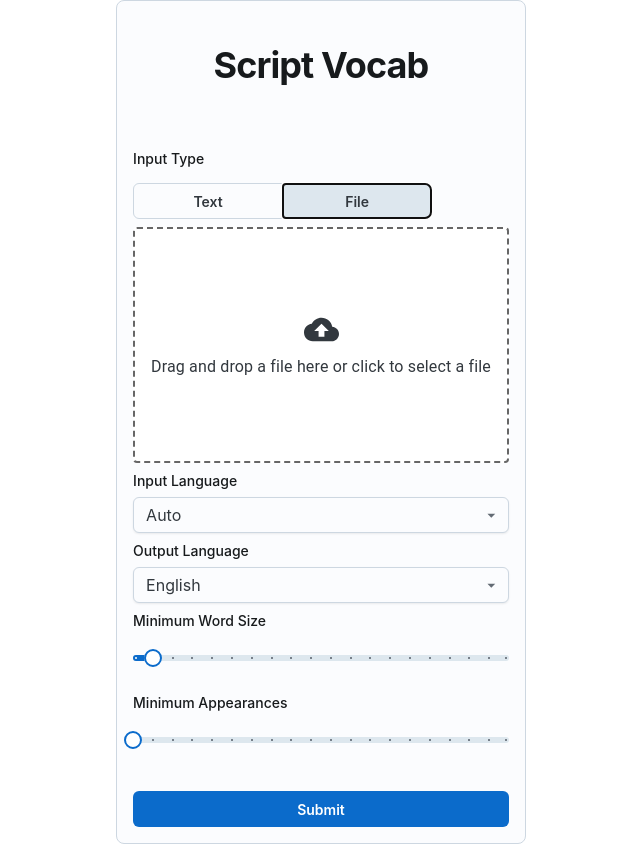
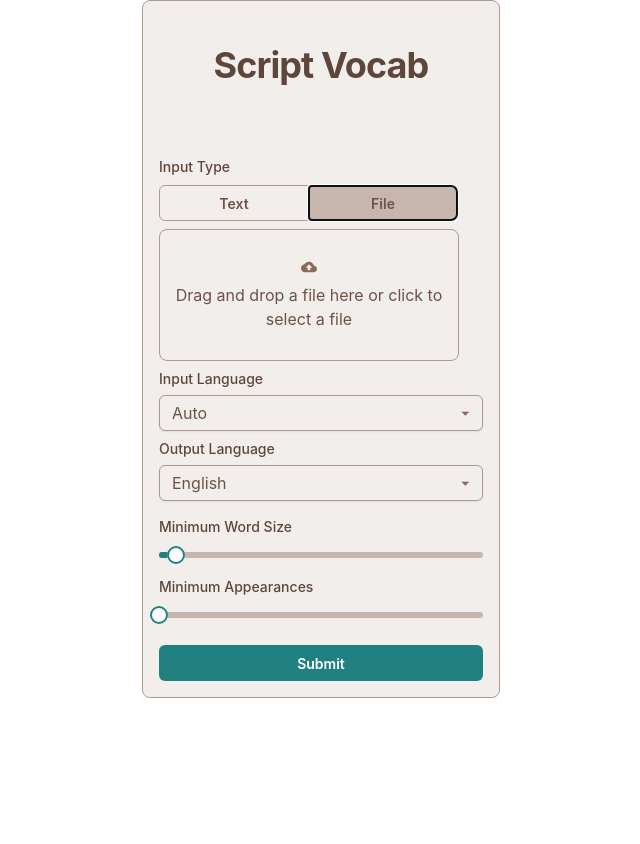
Before and after one commit to Kafelixon/ScribtVocabFrontend, a React (Vite) app: page / in a window 1280 px wide. Both pictures are taken after a click on the button "File". Shown: the whole page, without its empty margins (319-959 px from the left). After the commit the page ends 800 px from the top, so only its background shows below. Built offline with nearby package versions, Linux system fonts and the light colour scheme.

Commit message:
Extended theme with palette and cleaned up code

```diff
--- a/components/DropZone.tsx
+++ b/components/DropZone.tsx
@@ -1,29 +1,23 @@
-import { styled } from '@mui/material/styles';
-import Box from '@mui/material/Box';
-import Typography from '@mui/material/Typography';
+import { Typography, Card, Box } from '@mui/joy';
 import CloudUploadIcon from '@mui/icons-material/CloudUpload';
 import { DragEvent, useState } from 'react';
+import {styled } from '@mui/joy/styles';
 
-const Root = styled('div')(({ theme }) => ({
-    backgroundColor: theme.palette.background.paper,
-    minHeight: 200,
+const Root = styled("div")(({ theme }) => ({
     display: 'flex',
     justifyContent: 'center',
     alignItems: 'center',
-    padding: theme.spacing(2),
-    borderRadius: theme.shape.borderRadius,
-    borderStyle: 'dashed',
-    borderColor: theme.palette.text.secondary,
-    borderWidth: 2,
-    outline: 'none',
-    transition: 'border .24s ease-in-out',
+    borderRadius: 8,
+    borderColor: theme.vars.palette.neutral.outlinedBorder + ' !important',
+    border: 'solid 1px',
     '&:hover': {
-        borderColor: theme.palette.primary.main,
+        borderColor: theme.vars.palette.neutral.outlinedHoverBorder,
     },
 }));
 
 interface DropZoneProps {
     onDrop: (files: File[]) => void;
+    sx?: any;
 }
 
 export default function DropZone({ onDrop }: DropZoneProps) {
@@ -59,15 +53,15 @@ export default function DropZone({ onDrop }: DropZoneProps) {
             onDragLeave={handleDragLeave}
             onDrop={handleDrop}
             style={{ cursor: 'pointer' }}
-            sx={{ ...(highlight && { borderColor: 'primary.main' }) }}
+            sx={{ height: 132, maxWidth: 300, boxSizing: 'border-box' }}
         >
             <input
                 type="file"
                 id="fileInput"
                 style={{ display: 'none' }}
                 onChange={(e) => {
-                    if (e.target.files !== null) {
-                        console.log( e.target.files[0]);
+                    if (e.target.files !== null && e.target.files[0] !== undefined) {
+                        console.log(e.target.files[0]);
                         const filesArray = Array.from(e.target.files);
                         onDrop(filesArray);
                         setSelectedFile(filesArray[0]);
@@ -83,83 +77,20 @@ export default function DropZone({ onDrop }: DropZoneProps) {
                     justifyContent="center"
                     textAlign="center"
                     gap={1}
+                    style={{ cursor: 'pointer' }}
                 >
                     <CloudUploadIcon fontSize="large" />{selectedFile ? (
-                <Typography variant="h6">{selectedFile.name}</Typography>
-            ) : (
-                    <Typography >
-                        Drag and drop a file here or click to select a file
-                    </Typography>
-                )}
+                        <Typography>
+                            Selected File:<br />
+                            {selectedFile.name}
+                        </Typography>
+                    ) : (
+                        <Typography >
+                            Drag and drop a file here or click to select a file
+                        </Typography>
+                    )}
                 </Box>
             </label>
         </Root>
     );
 }
-
-// import * as React from 'react';
-// import Box from '@mui/joy/Box';
-// import Card, { CardProps } from '@mui/joy/Card';
-// import Typography from '@mui/joy/Typography';
-
-// interface DropZoneProps extends Omit<CardProps, 'onFileSelect'> {
-//     setFile: React.Dispatch<React.SetStateAction<File | null>>;
-// };
-
-
-// export default function DropZone({ setFile, sx, ...props }: DropZoneProps) {
-//     const fileInput = React.useRef(null);
-
-//     return (
-//         <><input
-//             ref={fileInput}
-//             type="file"
-//             style={{ display: 'none' }}
-//             onChange={(e) => {
-//                 setFile(e.target.files ? e.target.files[0] : null);
-//             }}
-//         />
-//             <Card
-//                 variant="outlined"
-//                 {...props}
-//                 sx={[
-//                     {
-//                         borderRadius: 'sm',
-//                         display: 'flex',
-//                         flexDirection: 'column',
-//                         gap: 1,
-//                         alignItems: 'center',
-//                         flexGrow: 1,
-//                     },
-//                     ...(Array.isArray(sx) ? sx : [sx]),
-//                 ]}
-//                 onClick={() => {
-//                     if (fileInput.current) {
-//                         (fileInput.current as HTMLInputElement).click();
-//                     }
-//                 }}
-//             >
-//                 <Box sx={{ p: 1, bgcolor: 'background.level1', borderRadius: '50%' }}>
-//                     <Box
-//                         sx={{
-//                             width: 32,
-//                             height: 32,
-//                             borderRadius: '50%',
-//                             bgcolor: 'background.level2',
-//                             display: 'flex',
-//                             alignItems: 'center',
-//                             justifyContent: 'center',
-//                         }}
-//                     >
-//                         <i data-feather="upload-cloud" />
-//                     </Box>
-//                 </Box>
-//                 <Typography level="body2" textAlign="center">
-//                     Click to upload
-//                     <Typography level="body2" sx={{ textDecoration: 'line-through' }}> or drag and drop</Typography>
-//                     <br /> SVG, PNG, JPG or GIF (max. 800x400px)
-//                 </Typography>
-//             </Card>
-//         </>
-//     );
-// }
--- a/components/ToggleGroup.tsx
+++ b/components/ToggleGroup.tsx
@@ -21,7 +21,7 @@ export default function ToggleGroup({ label, options, onChange }: ToggleGroupPro
 
     return (
         <>
-            <FormLabel>{label}</FormLabel>
+            <FormLabel sx={{ mb: 0, mt: 1 }}>{label}</FormLabel>
             <ToggleButtonGroup
                 value={selectedOption}
                 onChange={(_event, newValue) => {
--- a/components/TranslationView.tsx
+++ b/components/TranslationView.tsx
@@ -6,6 +6,7 @@ import { possibleLanguages } from '../data/Languages';
 import DropZone from '../components/DropZone';
 import axios from 'axios';
 import { DataGrid } from '@mui/x-data-grid';
+
 
 interface APIResponse {
     data: any;
@@ -53,7 +54,8 @@ export const TranslationView: React.FC = () => {
         }
     };
 
-    return (<Box sx={{ flexGrow: 1 }}>
+    return (
+        <Box sx={{ flexGrow: 1 }}>
             <Grid
                 display="flex"
                 flexDirection="column"
@@ -89,7 +91,7 @@ export const TranslationView: React.FC = () => {
                             {textOrFile === 'text' ? (
                                 <Textarea
                                     placeholder="Enter text here"
-                                sx={{ height: 132 }}
+                                    sx={{ height: 132, width: 300 }}
                                     onChange={(event) => {
                                         setText(event.target.value)
                                     }}
@@ -97,11 +99,10 @@ export const TranslationView: React.FC = () => {
                             ) :
                                 <DropZone
                                     onDrop={(files) => {
-                                    console.log(files[0]);
-
                                         setFile(files[0]);
                                     }
                                     }
+                                    sx={{ height: 132, width: 300 }}
                                 />
                             }
                             <LanguageSelector label='Input Language' options={[{ code: 'auto', label: 'Auto' }, ...possibleLanguages]}
@@ -113,7 +114,7 @@ export const TranslationView: React.FC = () => {
                                 onChange={(value) => {
                                     setOutputLanguage(value)
                                 }} />
-                        <div><FormLabel>Minimum Word Size</FormLabel>
+                            <div><FormLabel sx={{ mb: 0, mt: 1 }}>Minimum Word Size</FormLabel>
                                 <Slider
                                     aria-label="Minimum Word Size"
                                     defaultValue={2}
@@ -123,12 +124,12 @@ export const TranslationView: React.FC = () => {
                                         }
                                     }}
                                     step={1}
-                                marks
                                     min={1}
                                     max={20}
                                     valueLabelDisplay="auto"
+                                    sx={{ p: 0 }}
                                 /></div>
-                        <div><FormLabel>Minimum Appearances</FormLabel>
+                            <div><FormLabel sx={{ mb: 0, mt: 1 }}>Minimum Appearances</FormLabel>
                                 <Slider
                                     aria-label="Minimum Appearances"
                                     defaultValue={1}
@@ -138,10 +139,10 @@ export const TranslationView: React.FC = () => {
                                         }
                                     }}
                                     step={1}
-                                marks
                                     min={1}
                                     max={20}
                                     valueLabelDisplay="auto"
+                                    sx={{ p: 0 }}
                                 /></div>
 
                             <Button
--- a/src/App.tsx
+++ b/src/App.tsx
@@ -1,11 +1,49 @@
 import { TranslationView } from '../components/TranslationView';
+
+import { CssVarsProvider, extendTheme } from '@mui/joy/styles';
+
+const theme = extendTheme({
+    colorSchemes: {
+        light: {
+            palette: {
+                primary: {
+
+                    50: '#88BDBF',
+                    100: '#b5d7d8',
+                    200: '#88bdbf',
+                    300: '#5aa4a6',
+                    400: '#399394',
+                    500: '#208180',
+                    600: '#1e7574',
+                    700: '#1b6664',
+                    800: '#185654',
+                    900: '#103c38',
+                },
+                neutral: {
+
+                    50: '#f1eeec',
+                    100: "#dcd4ce",
+                    200: "#c6b6ae",
+                    300: "#ae998c",
+                    400: "#9c8171",
+                    500: "#8a6a57",
+                    600: "#7d604f",
+                    700: "#6d5345",
+                    800: "#5e463b",
+                    900: "#4e3830",
+
+                },
+            },
+        },
+    },
+});
 
 const App = () => {
 
   return (
-    <>
+    <CssVarsProvider theme={theme}>
       <TranslationView />
-    </>
+    </CssVarsProvider>
   );
 };
 
```
Lines whose indentation alone changed are shown as unchanged.
